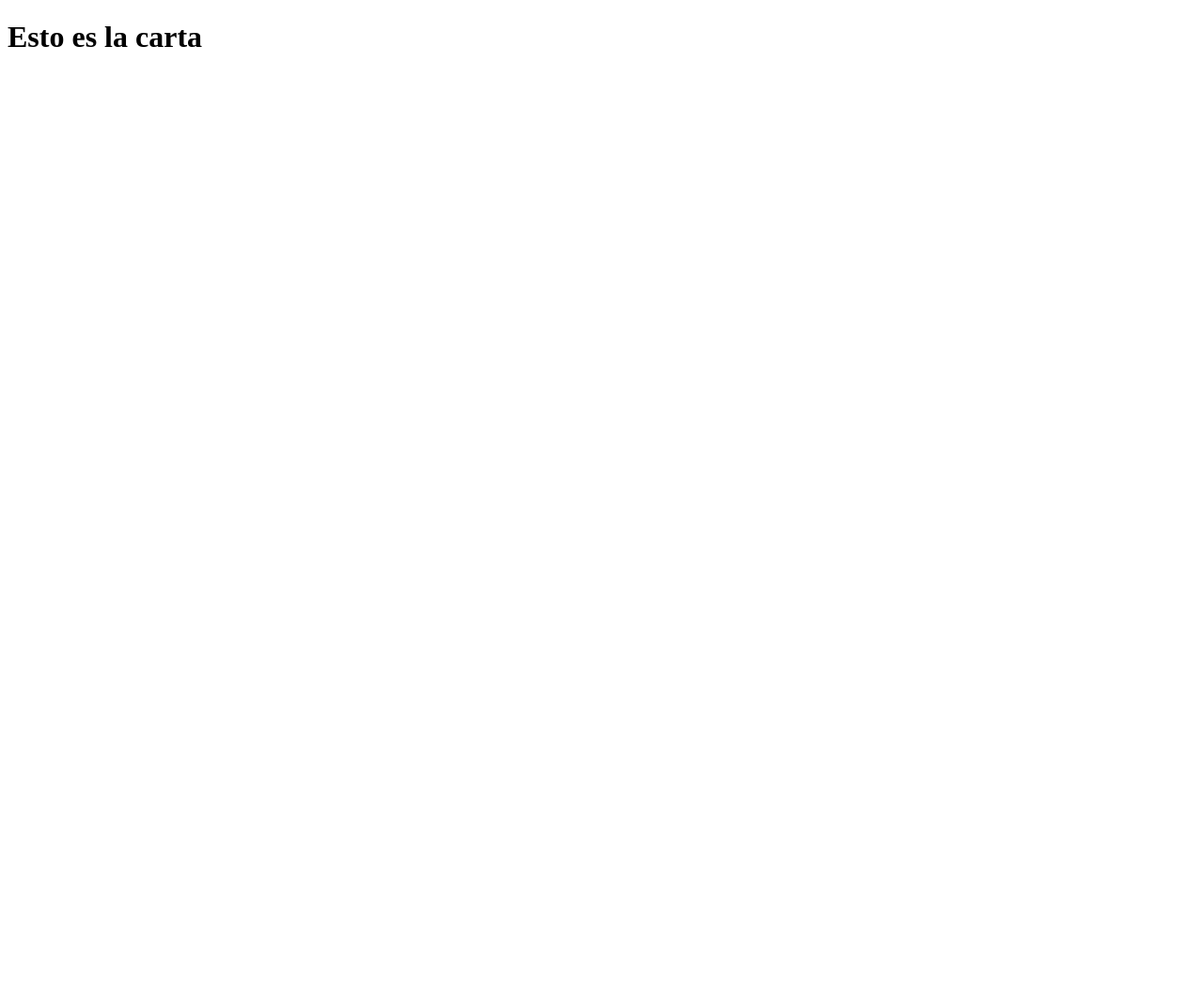
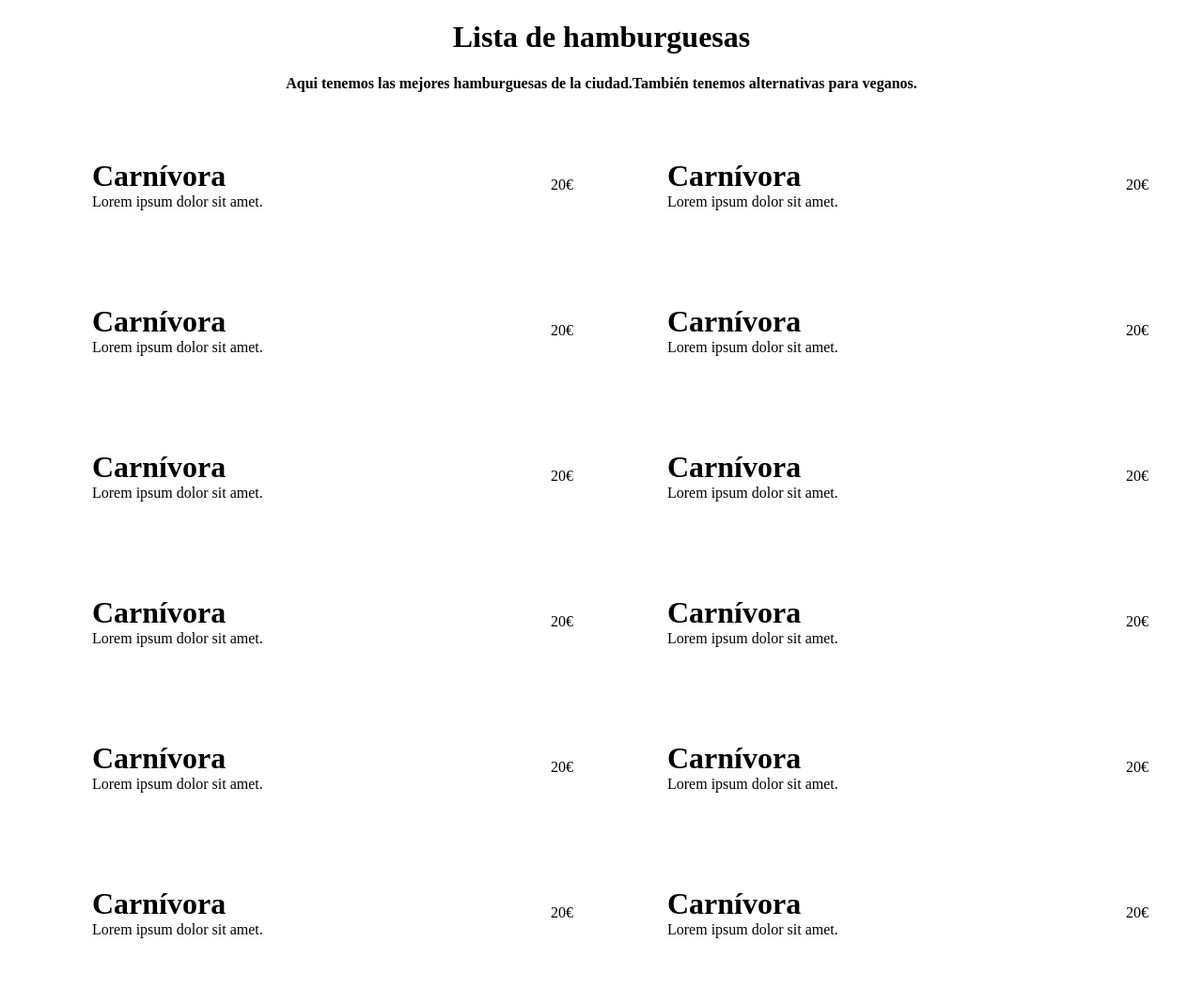
Before and after one commit to alvmara/proyecto-carta-restaurante, a plain HTML site: page carta.html in a window 1280 px wide. Shown: the whole page at 94% size. Before the commit the page ends 800 px from the top, so only its background shows below. Drawn offline with Linux system fonts and the light colour scheme.

Commit message:
creando estrucutura carta

```diff
--- a/carta.html
+++ b/carta.html
@@ -5,8 +5,108 @@
     <meta http-equiv="X-UA-Compatible" content="IE=edge">
     <meta name="viewport" content="width=device-width, initial-scale=1.0">
     <title>Carta</title>
+
+    <link rel="stylesheet" href="css/styles.css">
 </head>
 <body>
-    <h1>Esto es la carta</h1>
+    <h1>Lista de hamburguesas</h1>
+    <h4>Aqui tenemos las mejores hamburguesas de la ciudad.También tenemos alternativas para veganos.</h4>
+
+    <ul class="burguers-list">
+        <li class="burguers-list-item">
+            <div>
+                <h1>Carnívora</h1>
+                <p>Lorem ipsum dolor sit amet.</p>
+            </div>
+            <p class="price">20€</p>
+        </li>
+        <li class="burguers-list-item">
+            <div>
+                <h1>Carnívora</h1>
+                <p>Lorem ipsum dolor sit amet.</p>
+            </div>
+            <p class="price">20€</p>
+        </li>
+        <li class="burguers-list-item">
+            <div>
+                <h1>Carnívora</h1>
+                <p>Lorem ipsum dolor sit amet.</p>
+            </div>
+            <p class="price">20€</p>
+        </li>
+        <li class="burguers-list-item">
+            <div>
+                <h1>Carnívora</h1>
+                <p>Lorem ipsum dolor sit amet.</p>
+            </div>
+            <p class="price">20€</p>
+        </li>
+        <li class="burguers-list-item">
+            <div>
+                <h1>Carnívora</h1>
+                <p>Lorem ipsum dolor sit amet.</p>
+            </div>
+            <p class="price">20€</p>
+        </li>
+        <li class="burguers-list-item">
+            <div>
+                <h1>Carnívora</h1>
+                <p>Lorem ipsum dolor sit amet.</p>
+            </div>
+            <p class="price">20€</p>
+        </li>
+
+        <li class="burguers-list-item">
+            <div>
+                <h1>Carnívora</h1>
+                <p>Lorem ipsum dolor sit amet.</p>
+            </div>
+            <p class="price">20€</p>
+        </li>
+
+        <li class="burguers-list-item">
+            <div>
+                <h1>Carnívora</h1>
+                <p>Lorem ipsum dolor sit amet.</p>
+            </div>
+            <p class="price">20€</p>
+        </li>
+
+        <li class="burguers-list-item">
+            <div>
+                <h1>Carnívora</h1>
+                <p>Lorem ipsum dolor sit amet.</p>
+            </div>
+            <p class="price">20€</p>
+        </li>
+
+        <li class="burguers-list-item">
+            <div>
+                <h1>Carnívora</h1>
+                <p>Lorem ipsum dolor sit amet.</p>
+            </div>
+            <p class="price">20€</p>
+        </li>
+
+        <li class="burguers-list-item">
+            <div>
+                <h1>Carnívora</h1>
+                <p>Lorem ipsum dolor sit amet.</p>
+            </div>
+            <p class="price">20€</p>
+        </li>
+
+        <li class="burguers-list-item">
+            <div>
+                <h1>Carnívora</h1>
+                <p>Lorem ipsum dolor sit amet.</p>
+            </div>
+            <p class="price">20€</p>
+        </li>
+
+
+    </ul>
+
+
 </body>
 </html>
--- a/css/styles.css
+++ b/css/styles.css
@@ -2,3 +2,34 @@
     --bs-primary: rgb(255, 145, 0);;
     --bs-primary-rgb: 255, 145, 0;
 }
+
+
+body {
+    text-align: center;
+}
+
+.burguers-list {
+    display: flex;
+    flex-wrap: wrap;
+}
+
+
+.burguers-list-item {
+    list-style: none;
+    display: flex;
+    align-items: center;
+    width: 50%;
+    box-sizing: border-box;
+    padding: 50px;
+}
+
+.burguers-list-item .price {
+    margin-left: auto;
+}
+
+.burguers-list-item h1,
+.burguers-list-item p {
+    margin-top: 0px;
+    margin-bottom: 0px;
+    text-align: left;
+}
```
